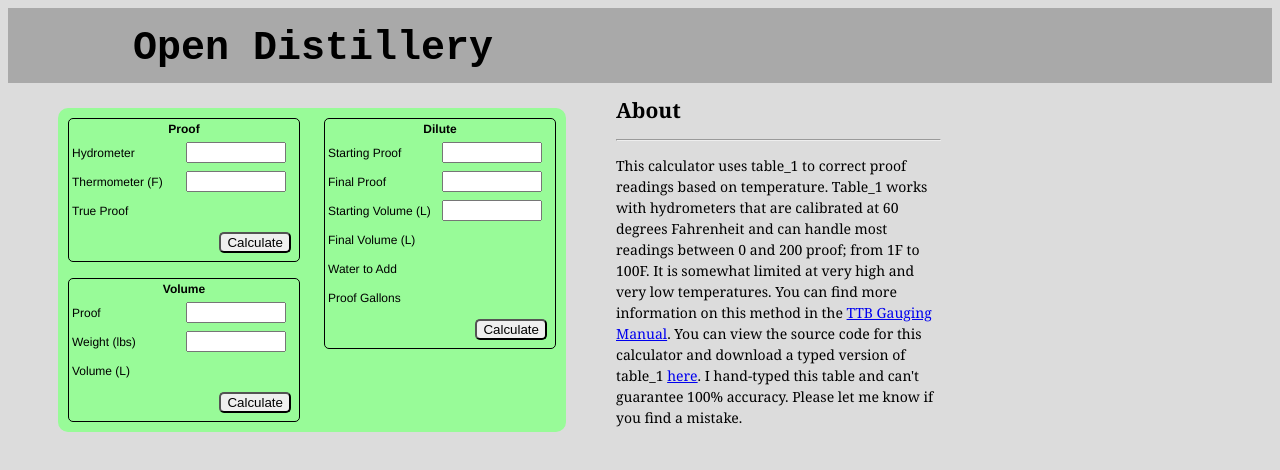
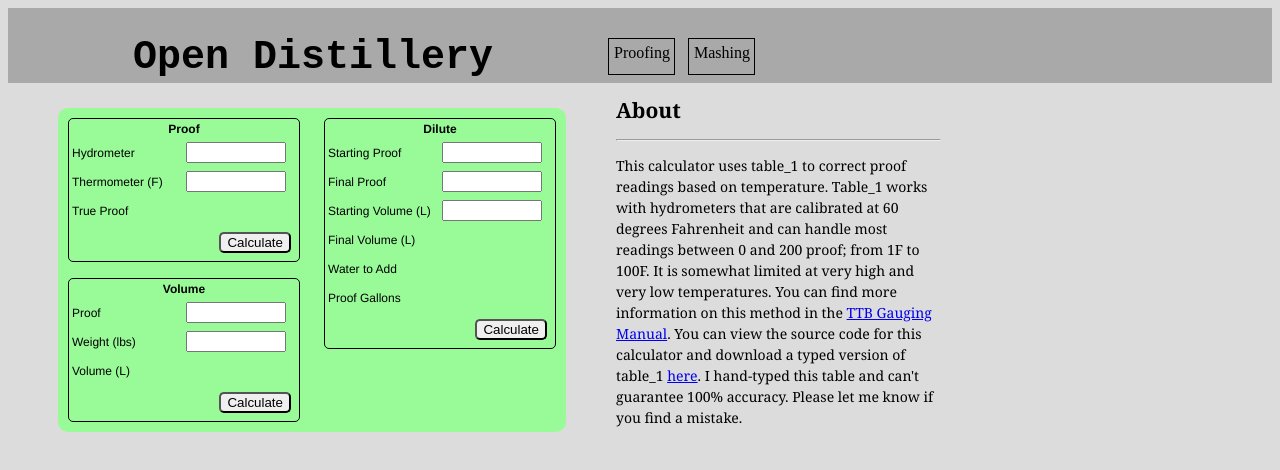
Before and after one commit to JStans12/open_distillery, a plain HTML site: page index.html in a window 1280 px wide. Drawn offline with nearby package versions, Linux system fonts and the light colour scheme.

Commit message:
upgrading
adding new tab system and adjusting css.

```diff
--- a/index.html
+++ b/index.html
@@ -13,8 +13,9 @@
 <body>
 
 <div id="header">
-<div id="headroom"></div>
-<h1 id="banner">Open Distillery</h1>
+<div id="banner"><h1>Open Distillery</h1></div>
+<div class="tab"; id="tabMain"><p class="tabTitle">Proofing</p></div>
+<div class="tab"; id="tabMash"><p class="tabTitle">Mashing</p></div>
 </div>
 
 <div id="fullContent">
--- a/stylesheet.css
+++ b/stylesheet.css
@@ -1,24 +1,48 @@
 body{
 	background-color: Gainsboro;
-}
-
-#banner{
-	font-size: 40px;
-	font-family: Courier New;
-	text-align: left;
-	margin: 0px 0px 0px 125px;
-}
-
-#headroom{
-	height: 6px;
 }
 
 #header{
 	height: 75px;
 	background-color: DarkGray;
 	margin: 0px 0px 0px 0px;
-	text-align: center;
+	position: relative;
 }
+
+#banner{
+	font-size: 20px;
+	font-family: Courier New;
+	position: absolute;
+	left: 125px;
+}
+
+.tab{
+	border: solid black 1px;
+	height: 25px;
+	width: 55px;
+	padding: 5px;
+	position: absolute;
+	top: 30px;
+}
+
+#tabMain{
+	position: absolute;
+	left: 600px;
+	bottom: 0px;
+}
+
+#tabMash{
+	position: absolute;
+	left: 680px;
+	bottom: 0px;
+}
+
+.tabTitle{
+	margin: auto;
+	position: absolute;
+	top: 5px;
+}
+
 div div{
 	display: inline-block;
 }
@@ -87,4 +111,5 @@ button:hover{
 	line-height: 1.5em;
 	float: left;
 	margin: 0px 0px 0px 50px;
+	overflow: auto;
 }
```
